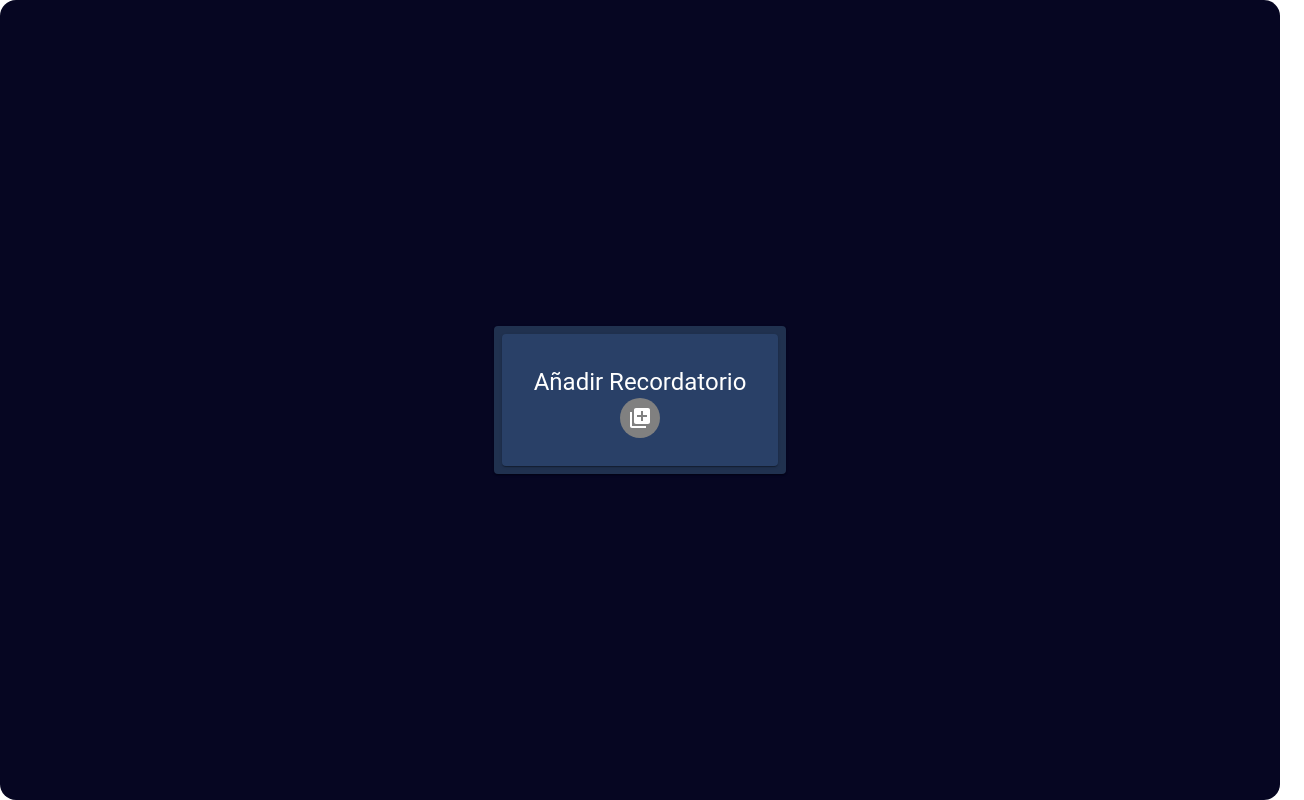
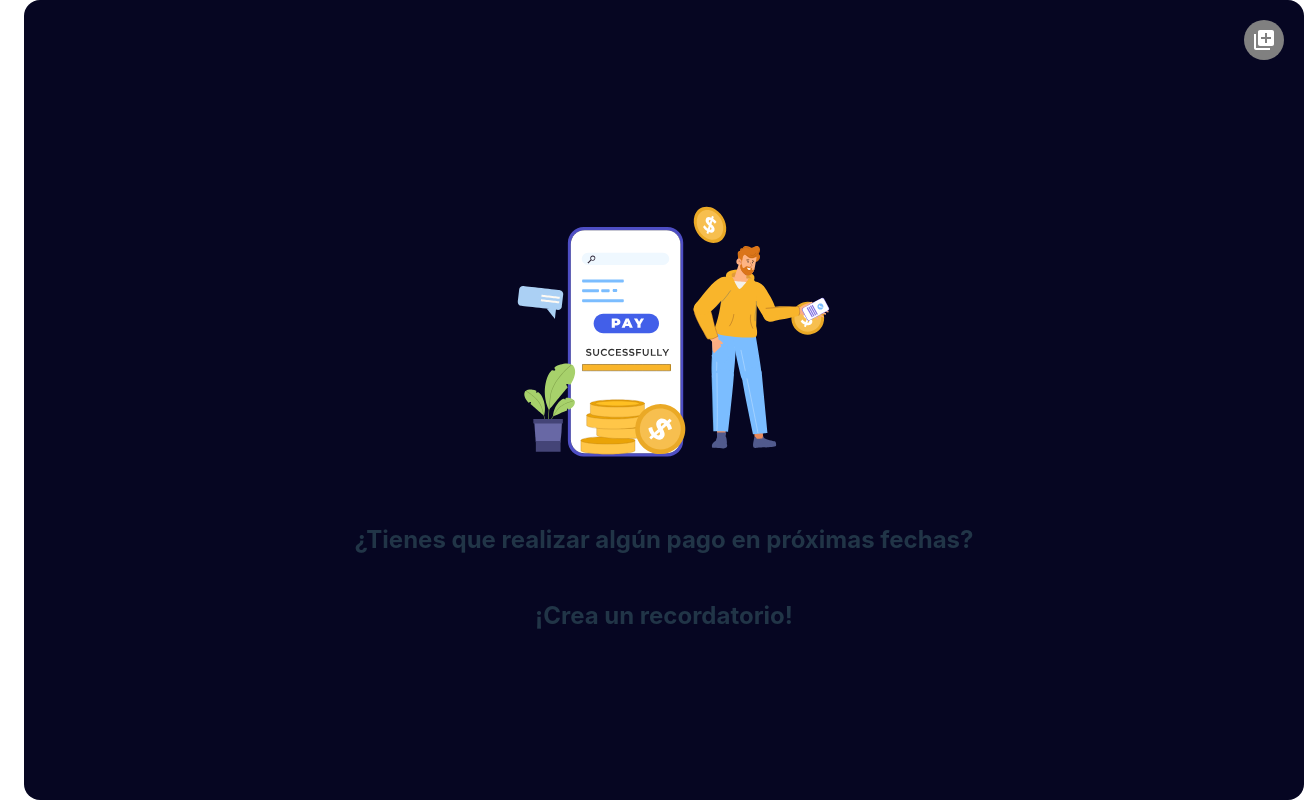
Before and after one commit to brustlinket12/coin, a React (Vite) app: page /recordatorios in a window 1280 px wide. Shown: the whole page, 1304 px wide, since content can reach past the window. Built offline with nearby package versions, Linux system fonts and the light colour scheme.

Commit message:
Recordatorios listo

```diff
--- a/src/Paginas/Paginarecordatorios.jsx
+++ b/src/Paginas/Paginarecordatorios.jsx
@@ -1,122 +1,220 @@
-import { Container, Box, Button } from "@mui/material";
-import { Typography } from "@mui/material";
-import { styled } from '@mui/material/styles';
-import Paper from '@mui/material/Paper';
-import Grid from "@mui/material/Grid2";
-import Card from '@mui/material/Card';
-import CardContent from '@mui/material/CardContent';
-import Stack from '@mui/material/Stack';
-import Dialog from "@mui/material/Dialog";
-import DialogTitle from "@mui/material/DialogTitle";
-import DialogContent from "@mui/material/DialogContent";
-import DialogActions from "@mui/material/DialogActions";
-import TextField from '@mui/material/TextField';
-import IconButton from "@mui/material/IconButton";
-import QueueIcon from '@mui/icons-material/Queue';import { useState } from "react";
+import { Container, Box, IconButton, Dialog, DialogTitle, DialogContent, DialogActions, TextField, Button, Stack, Chip, Table, TableBody, TableCell, TableContainer, TableHead, TableRow } from "@mui/material";
 import { Close } from "@mui/icons-material";
-
-const Item = styled(Paper)(({ theme }) => ({
-  backgroundColor: '#20314f', // #0D1127
-  ...theme.typography.body2,
-  padding: theme.spacing(1),
-  textAlign: 'center',
-  color: theme.palette.text.secondary,
-  ...theme.applyStyles('dark', {
-      backgroundColor: '#060618',
-  }),
-}));
-
-const StyledCard = styled(Card)(({ theme }) => ({
-  backgroundColor: '#294067',
-  color: '#FFFFFF', // color del texto
-  padding: theme.spacing(2),
-  '& .MuiTypography-root': {
-      color: '#FFFFFF', // ajusta el color de todos los textos dentro del Card
-  },
-}));
-
+import { useState } from "react";
+import { Player } from "@lottiefiles/react-lottie-player";
+import recordatorio_animation from "../assets/img/recordatorio_animation.json";
+import QueueIcon from '@mui/icons-material/Queue';
+import CheckIcon from '@mui/icons-material/Check';  // Icono de "hecho" (gancho)
 
 function Recordatorios() {
+  const [open, setOpen] = useState(false);
+  const [recordatorios, setRecordatorios] = useState([]); // Estado para almacenar los recordatorios
+  const [titulo, setTitulo] = useState("");
+  const [descripcion, setDescripcion] = useState("");
+  const [monto, setMonto] = useState("");
+  const [fecha, setFecha] = useState("");
 
-    const [open, setOpen] = useState(false);
   const openDialog = () => {
     setOpen(true);
-    }
+  };
+
   const closeDialog = () => {
     setOpen(false);
-    }
+  };
+
+  const handleSaveRecordatorio = () => {
+    // Guardar los datos del recordatorio en el estado
+    const nuevoRecordatorio = {
+      titulo,
+      descripcion,
+      monto,
+      fecha,
+    };
+
+    setRecordatorios([...recordatorios, nuevoRecordatorio]);
+    closeDialog(); // Cerrar el diálogo después de guardar
+  };
+
+  const handleDeleteRecordatorio = (index) => {
+    // Eliminar el recordatorio usando el índice
+    const nuevosRecordatorios = recordatorios.filter((_, i) => i !== index);
+    setRecordatorios(nuevosRecordatorios);
+  };
+
   return (
+    <Container>
       <Box
         sx={{
           height: "100vh",
           width: "100vw",
           display: "flex",
+          flexDirection: "column",
           justifyContent: "center",
           alignItems: "center",
           backgroundColor: "rgba(6, 6, 34, 10)",
           overflow: "hidden",
           borderRadius: "16px",
+          position: "relative",
         }}
       >
-      <Grid size={5}
+        {/* Botón para abrir el dialog */}
+        <IconButton
+          style={{
+            position: "absolute",
+            top: "20px",
+            right: "20px",
+            backgroundColor: '#808080',
+            color: "#FFFFFF"
+          }}
+          onClick={openDialog}
         >
-         <Item>
-             <StyledCard sx={{ maxWidth: 700, height: 100 }}>
-                  <CardContent>
-                      <Stack direction={"row"} spacing={12}>
-                            <Typography gutterBottom variant="h5" component="div">
+          <QueueIcon />
+        </IconButton>
+
+        {/* Mostrar la animación solo si no hay recordatorios */}
+        {recordatorios.length === 0 && (
+          <>
+            <Player
+              autoplay
+              loop
+              src={recordatorio_animation}
+              style={{ height: "100%", width: "350px" }}
+            />
+            <h2>¿Tienes que realizar algún pago en próximas fechas?</h2>
+            <h2>¡Crea un recordatorio!</h2>
+          </>
+        )}
+
+        {/* Mostrar los recordatorios si existen */}
+        {recordatorios.length > 0 && (
+          <div>
+            <h3>Recordatorios:</h3>
+            {/* Mostrar cada recordatorio en una barra con la opción de "hecho" */}
+            <Box sx={{ display: 'flex', flexDirection: 'column', alignItems: 'center', width: '100%' }}>
+              {recordatorios.map((recordatorio, index) => (
+                <Box
+                  key={index}
+                  sx={{
+                    marginBottom: '20px',
+                    width: '100%',
+                    maxWidth: '800px',
+                    backgroundColor: '#f0f0f0', // Fondo gris
+                    borderRadius: '8px', // Bordes redondeados
+                    padding: '10px', // Espaciado interior
+                    display: 'flex', // Alinear el título y el chip
+                    flexDirection: 'column', // Columna para tener la tabla arriba
+                    alignItems: 'flex-start', // Alineación izquierda para la tabla
+                    justifyContent: 'space-between', // Espaciado entre el título y la tabla
+                  }}
+                >
+                  {/* Título del recordatorio */}
+                  <div>
+                    <p style={{ color: 'black' }}><strong>Titulo:</strong> {recordatorio.titulo}</p>
+                    </div>
+
+
+
+                  {/* Tabla con los datos del recordatorio */}
+                  <TableContainer>
+                    <Table sx={{ minWidth: 650 }} aria-label="recordatorio-table">
+                      <TableHead>
+                        <TableRow>
+                          <TableCell><strong>Descripción</strong></TableCell>
+                          <TableCell><strong>Monto</strong></TableCell>
+                          <TableCell><strong>Fecha</strong></TableCell>
+                        </TableRow>
+                      </TableHead>
+                      <TableBody>
+                        <TableRow>
+                          <TableCell>{recordatorio.descripcion}</TableCell>
+                          <TableCell>${recordatorio.monto}</TableCell>
+                          <TableCell>{recordatorio.fecha}</TableCell>
+                        </TableRow>
+                      </TableBody>
+                    </Table>
+                  </TableContainer>
+
+                  {/* Chip con la opción de eliminar al lado derecho */}
+                  <Chip
+                    label="Hecho"
+                    onDelete={() => handleDeleteRecordatorio(index)}  // Acción de eliminar
+                    deleteIcon={<CheckIcon/>}  // Icono de eliminar (bote de basura)
+                    sx={{
+                      margin: '10px 0',
+                      backgroundColor: '#d3d3d3', // Fondo gris claro para el Chip
+                      color: '#000',
+                      borderRadius: '8px',
+                      width: 'auto',
+                      alignSelf: 'flex-end', // Alineación a la derecha
+                    }}
+                  />
+                </Box>
+              ))}
+            </Box>
+          </div>
+        )}
+
+        {/* El Grid y el contenido de la ventana emergente */}
+        <Dialog open={open} onClose={closeDialog} fullWidth aria-labelledby='dialog-title'>
+          <DialogTitle sx={{ position: "relative" }}>
             Añadir Recordatorio
-                            </Typography>
-                            </Stack>
-                                        <IconButton style={{backgroundColor:' #808080', color:"#FFFFFF"}} onClick={openDialog}> <QueueIcon ></QueueIcon > </IconButton>
-                                            {/* <Button variant='contained' onClick={openDialog}> + </Button> */}
-                                            <Dialog open={open} onClose={closeDialog} fullWidth aria-labelledby='dialog-title' >
-                                                <DialogTitle> Añadir Recordatorio
-                                                <IconButton style={{ color:'#f55b5b'}} onClick={closeDialog}> <Close></Close> </IconButton>
+            {/* Botón de cierre en la esquina superior derecha del DialogTitle */}
+            <IconButton
+              style={{
+                position: "absolute",
+                top: "5px",
+                right: "5px",
+                color: "#f55b5b", // color rojo para el icono de cerrar
+              }}
+              onClick={closeDialog}
+            >
+              <Close />
+            </IconButton>
           </DialogTitle>
           <DialogContent dividers>
             <Stack spacing={2} margin={2}>
               <TextField
                 variant="outlined"
                 label="Título"
-                                                        ></TextField>
-
+                value={titulo}
+                onChange={(e) => setTitulo(e.target.value)}
+              />
               <TextField
                 variant="outlined"
                 label="Descripción del Recordatorio"
-                                                        ></TextField>
-
+                value={descripcion}
+                onChange={(e) => setDescripcion(e.target.value)}
+              />
               <TextField
                 variant="outlined"
                 label="Monto"
                 type="number"
-                                                        inputProps={{min:"0", step:"0.01"}}
-                                                        onChange={(e) => {
-                                                            const value = parseFloat(e.target.value);
-                                                            if (value < 0) e.target.value = ""; // resetea si es negativo
-                                                        }}
-                                                        ></TextField>
-
+                value={monto}
+                inputProps={{ min: "0", step: "0.01" }}
+                onChange={(e) => setMonto(e.target.value)}
+              />
               <TextField
                 variant="outlined"
                 label="Fecha"
                 type="date"
-                                                        InputLabelProps={{
-                                                            shrink: true,
-                                                        }}
-                                                        ></TextField>
+                InputLabelProps={{ shrink: true }}
+                value={fecha}
+                onChange={(e) => setFecha(e.target.value)}
+              />
             </Stack>
           </DialogContent>
           <DialogActions>
-                                                    <Button variant="contained" color="success" onClick={closeDialog}>Añadir</Button> {/* este boton debe enviar info a la base de datos */}
-                                                    <Button variant="contained" color="error" onClick={closeDialog}>Egreso</Button> {/* este boton debe enviar info a la base de datos */}
+            <Button variant="contained" color="success" onClick={handleSaveRecordatorio}>
+              Añadir
+            </Button>
+            <Button variant="contained" color="error" onClick={closeDialog}>
+              Cancelar
+            </Button>
           </DialogActions>
         </Dialog>
-                                    </CardContent>
-                                </StyledCard>
-                            </Item>
-                        </Grid>
       </Box>
+    </Container>
   );
 }
+
 export default Recordatorios;
```
Also changed, not shown: 1 other file (tests, documents, lock files or other folders). Lines whose indentation alone changed are shown as unchanged.
